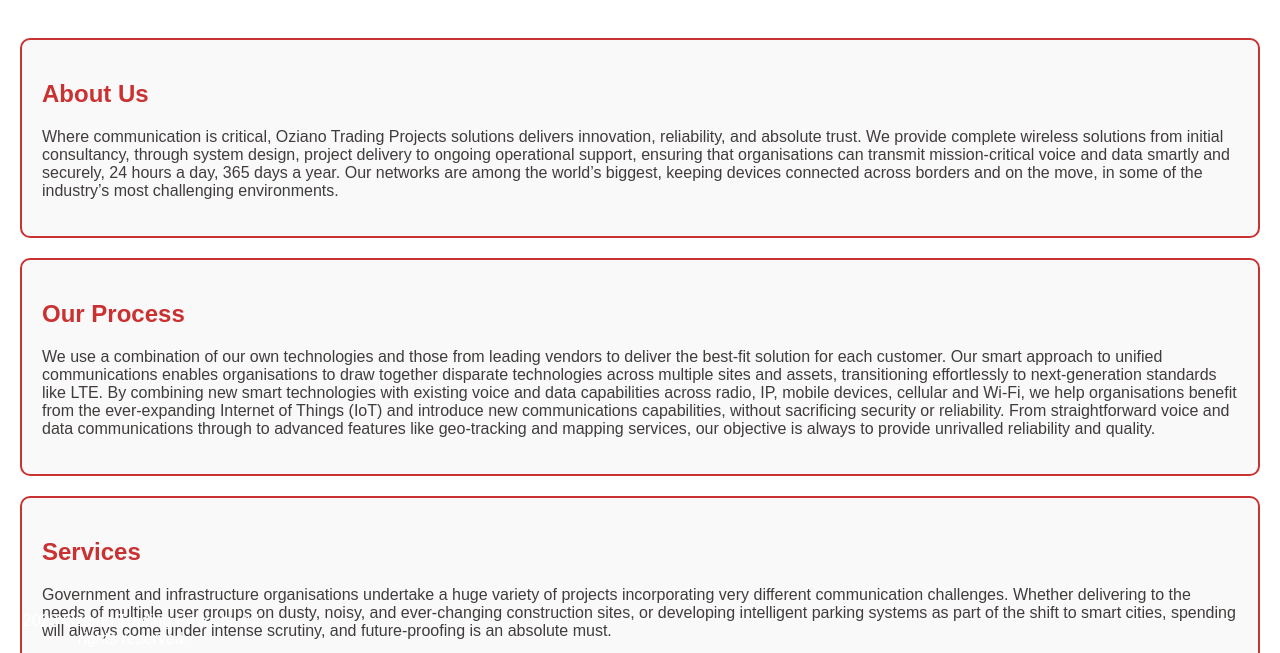
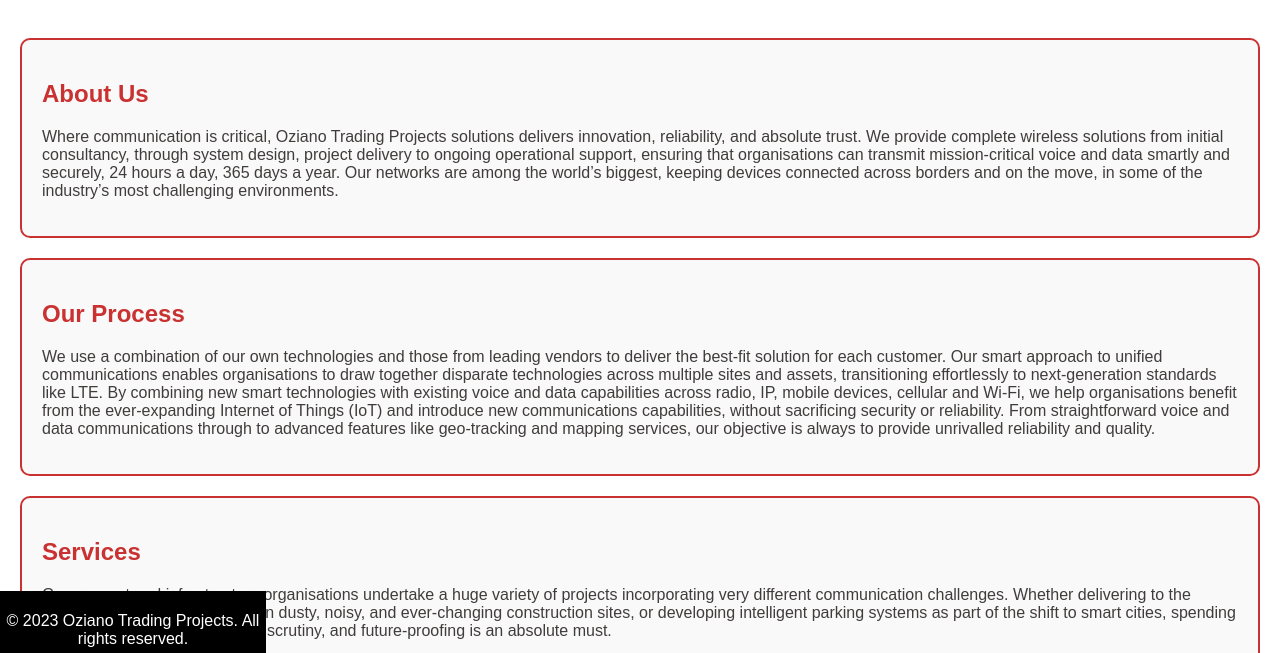
Before and after one commit to HUMPHREYMLIMI/oziano, a plain HTML site: page index.html in a window 1280 px wide. Shown: the part 131-784 px from the top of the page. Drawn offline with Linux system fonts and the light colour scheme.

Commit message:
Update styles.css
black footer

```diff
--- a/styles.css
+++ b/styles.css
@@ -47,7 +47,7 @@ section h2 {
 }
 
 footer {
-    background-color: rgb(0,0,0,0); /* transperent footer background */
+    background-color: rgb(0,0,0); /* transperent footer background */
     color: white; /* White text in footer */
     text-align: center;
     padding: 5px;
```
